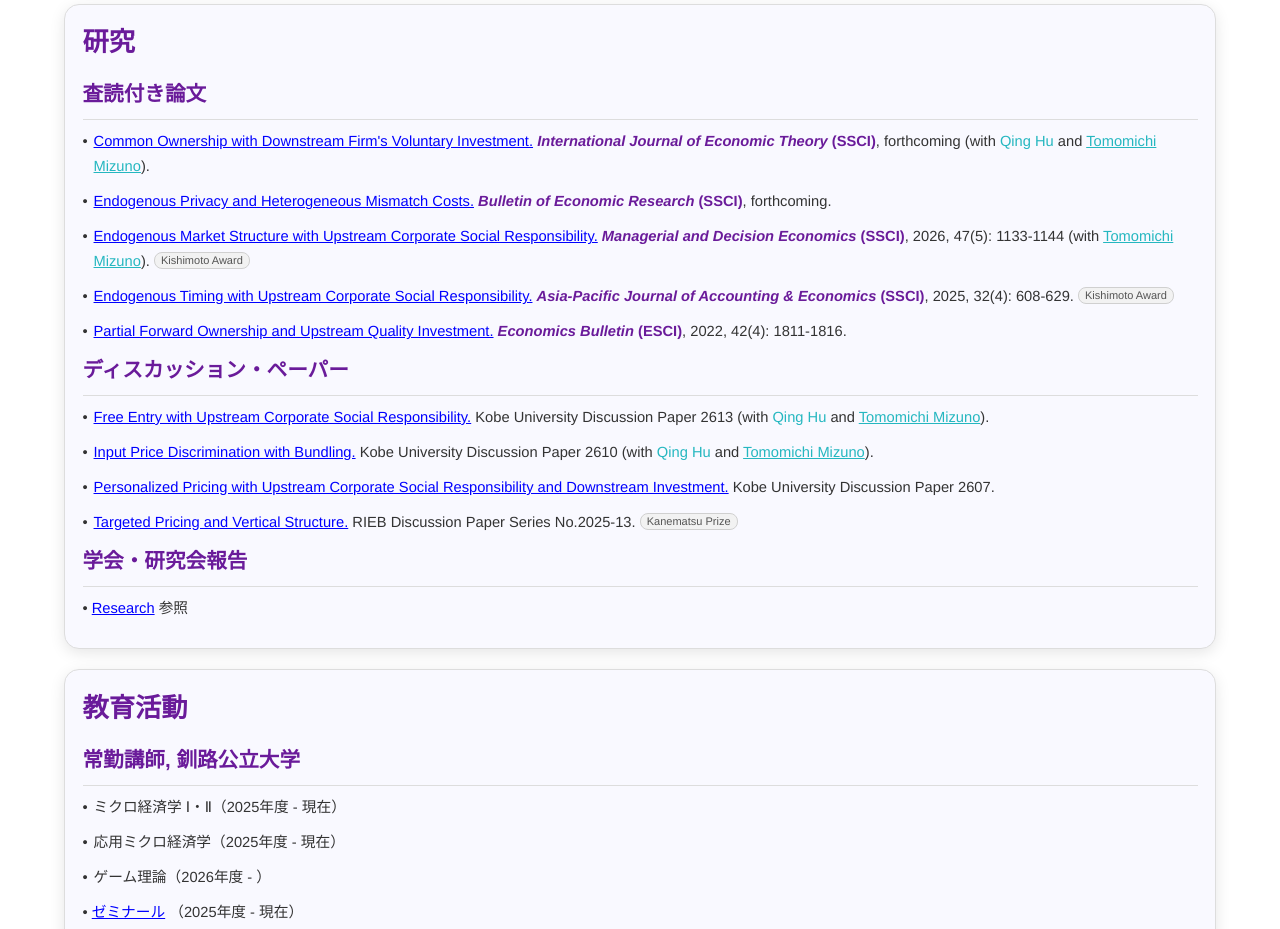
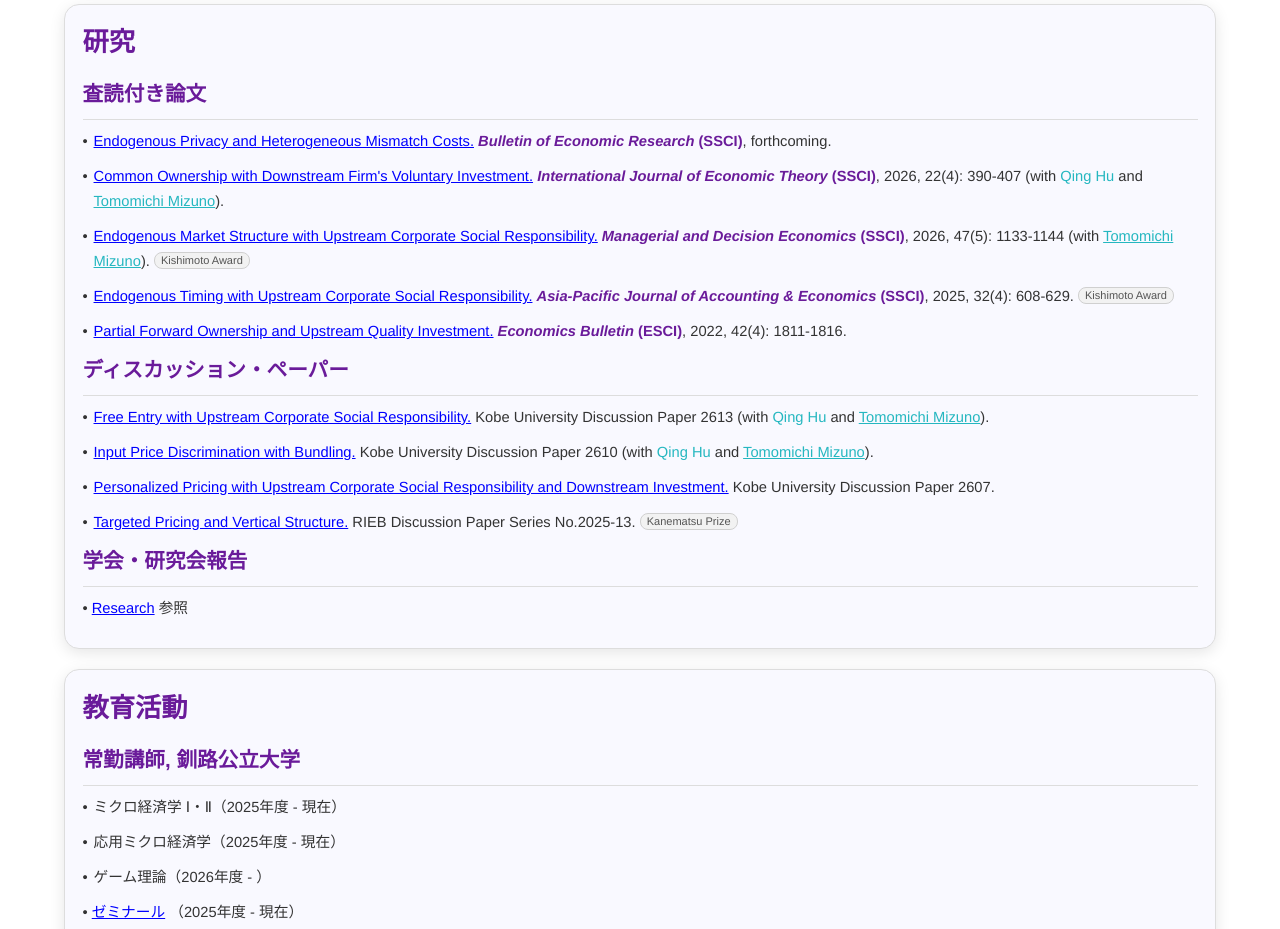
Before and after one commit to ryomasuyama/ryomasuyama.github.io, a plain HTML site: page japanese.html in a window 1280 px wide. Shown: the part 940-1869 px from the top of the page. Drawn offline with Linux system fonts and the light colour scheme.

Commit message:
Update japanese.html

```diff
--- a/japanese.html
+++ b/japanese.html
@@ -51,8 +51,8 @@
             <div class="category">
                 <h2>研究</h2>
                 <h3>査読付き論文</h3>
-                <p class="paper-item"><span class="bullet">&bull;</span><span><a href=https://doi.org/10.1111/ijet.70026>Common Ownership with Downstream Firm's Voluntary Investment.</a> <b><span style="color:#6a1b9a;"><i>International Journal of Economic Theory</i> (SSCI)</span></b>, forthcoming (with <a style="color:#25b7c0;">Qing Hu</a> and <a href="http://tmizuno.web.fc2.com/cv.html" style="color:#25b7c0;">Tomomichi Mizuno</a>).</span></p>
                 <p class="paper-item"><span class="bullet">&bull;</span><span><a href=https://doi.org/10.1111/boer.70075>Endogenous Privacy and Heterogeneous Mismatch Costs.</a> <b><span style="color:#6a1b9a;"><i>Bulletin of Economic Research</i> (SSCI)</span></b>, forthcoming.</span></p>
+                <p class="paper-item"><span class="bullet">&bull;</span><span><a href=https://doi.org/10.1111/ijet.70026>Common Ownership with Downstream Firm's Voluntary Investment.</a> <b><span style="color:#6a1b9a;"><i>International Journal of Economic Theory</i> (SSCI)</span></b>, 2026, 22(4): 390-407 (with <a style="color:#25b7c0;">Qing Hu</a> and <a href="http://tmizuno.web.fc2.com/cv.html" style="color:#25b7c0;">Tomomichi Mizuno</a>).</span></p>
                 <p class="paper-item"><span class="bullet">&bull;</span><span><a href=https://onlinelibrary.wiley.com/doi/10.1002/mde.70092>Endogenous Market Structure with Upstream Corporate Social Responsibility.</a> <b><span style="color:#6a1b9a;"><i>Managerial and Decision Economics</i> (SSCI)</span></b>, 2026, 47(5): 1133-1144 (with <a href="http://tmizuno.web.fc2.com/cv.html" style="color:#25b7c0;">Tomomichi Mizuno</a>). <span class="highlight">Kishimoto Award</span></span></p>
                 <p class="paper-item"><span class="bullet">&bull;</span><span><a href=https://doi.org/10.1080/16081625.2024.2361668>Endogenous Timing with Upstream Corporate Social Responsibility.</a> <b><span style="color:#6a1b9a;"><i>Asia-Pacific Journal of Accounting & Economics</i> (SSCI)</span></b>, 2025, 32(4): 608-629. <span class="highlight">Kishimoto Award</span></span></p>
                 <p class="paper-item"><span class="bullet">&bull;</span><span><a href=https://ideas.repec.org/a/ebl/ecbull/eb-22-00443.html>Partial Forward Ownership and Upstream Quality Investment.</a> <b><span style="color:#6a1b9a;"><i>Economics Bulletin</i> (ESCI)</span></b>, 2022, 42(4): 1811-1816.</p>
```
